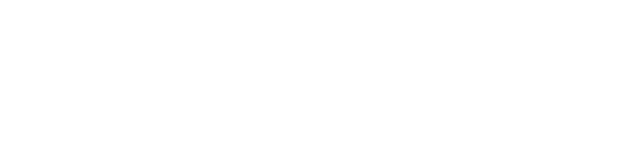
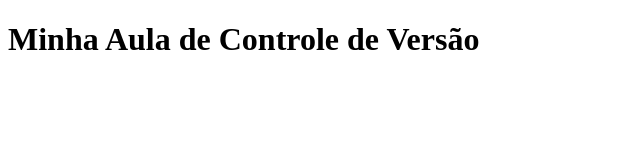
Before and after one commit to myclasses/Git_Aula, a plain HTML site: page index.html in a window 1280 px wide. Shown: the whole page, without its empty margins (0-640 px from the left). Drawn offline with Linux system fonts and the light colour scheme.

Commit message:
Primeira modificação

```diff
--- a/index.html
+++ b/index.html
@@ -7,6 +7,6 @@
     <title>Document</title>
 </head>
 <body>
-
+    <h1>Minha Aula de Controle de Versão</h1>
 </body>
 </html>
```
